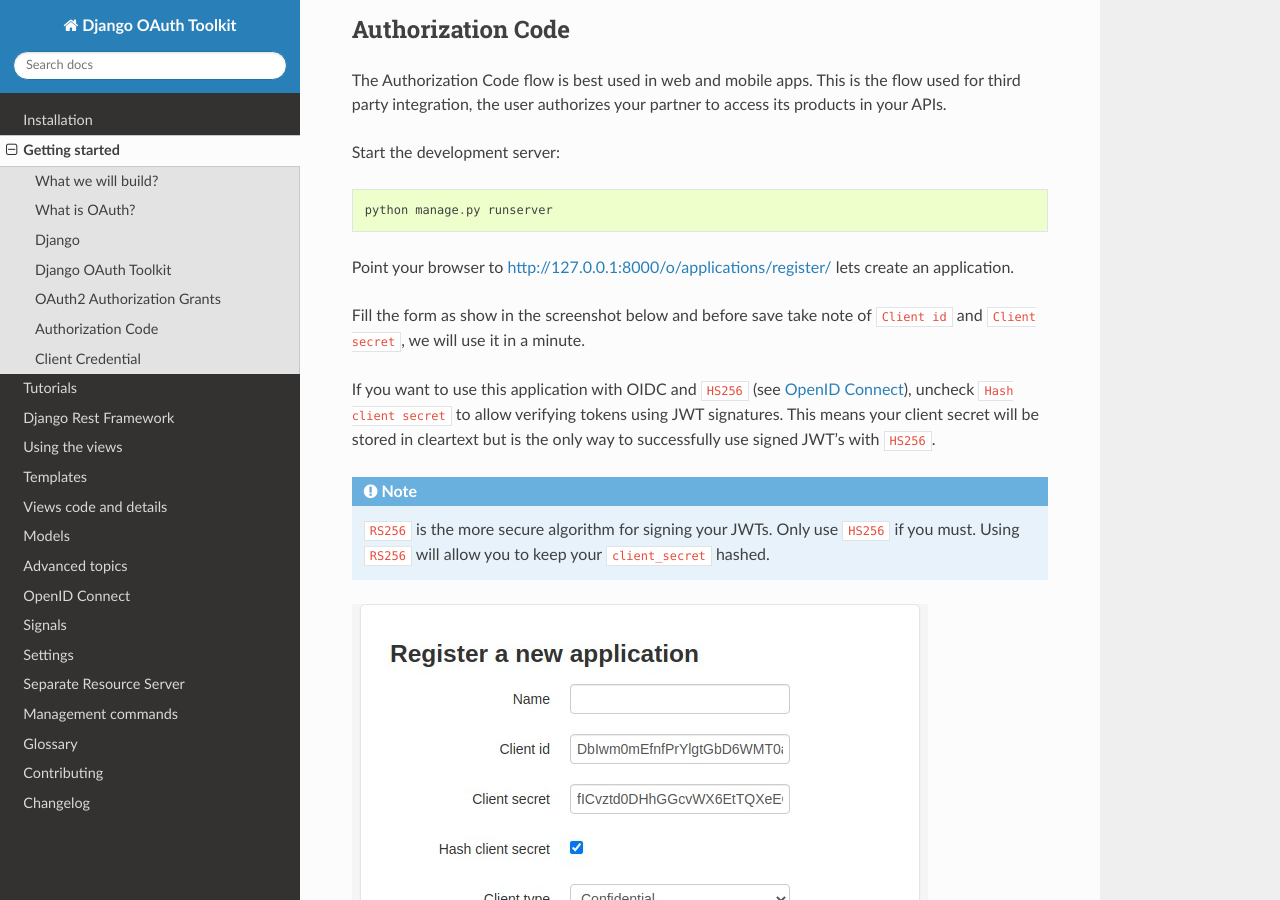
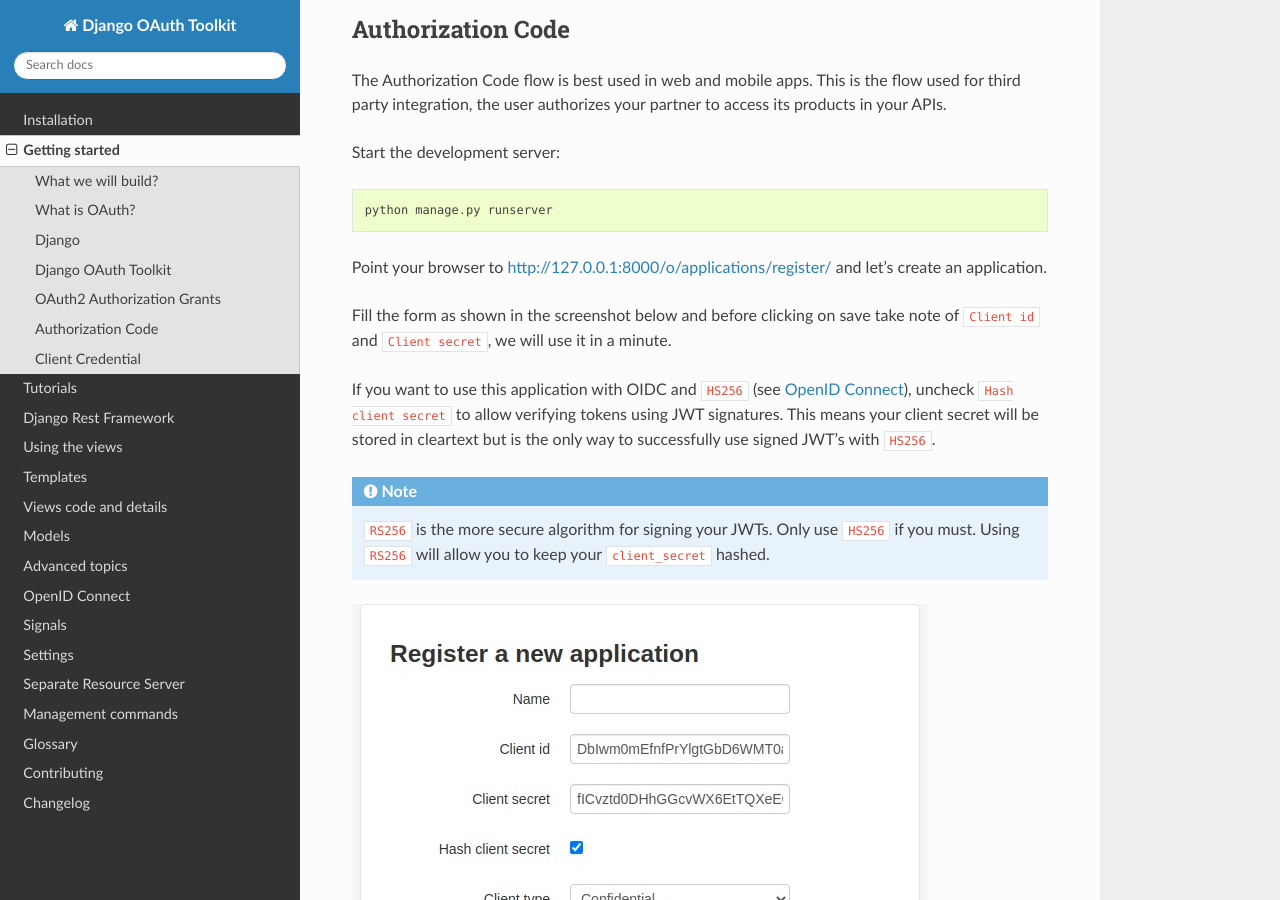
Before and after one commit to jazzband/django-oauth-toolkit, a Sphinx documentation site: the page built from docs/getting_started.rst, in a window 1280 px wide and 900 px high, scrolled down 5273 px. Built offline with Sphinx 7.4.7 and the Read the Docs theme 3.1.0, drawn with Linux system fonts in a browser that asks for light colours.

Commit message:
Fixes typo (#1533)
Update getting_started.rst

```diff
--- a/docs/getting_started.rst
+++ b/docs/getting_started.rst
@@ -243,9 +243,9 @@
 
     python manage.py runserver
 
-Point your browser to http://127.0.0.1:8000/o/applications/register/ lets create an application.
+Point your browser to http://127.0.0.1:8000/o/applications/register/ and let's create an application.
 
-Fill the form as show in the screenshot below and before save take note of ``Client id`` and ``Client secret``, we will use it in a minute.
+Fill the form as shown in the screenshot below and before clicking on save take note of ``Client id`` and ``Client secret``, we will use it in a minute.
 
 If you want to use this application with OIDC and ``HS256`` (see :doc:`OpenID Connect <oidc>`), uncheck ``Hash client secret`` to allow verifying tokens using JWT signatures. This means your client secret will be stored in cleartext but is the only way to successfully use signed JWT's with ``HS256``.
 
```
